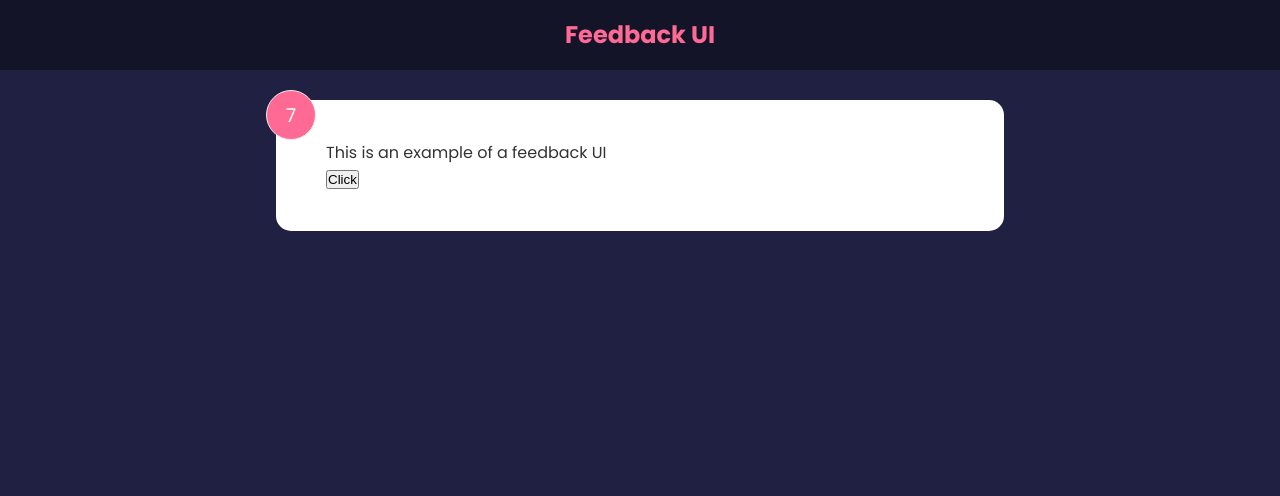
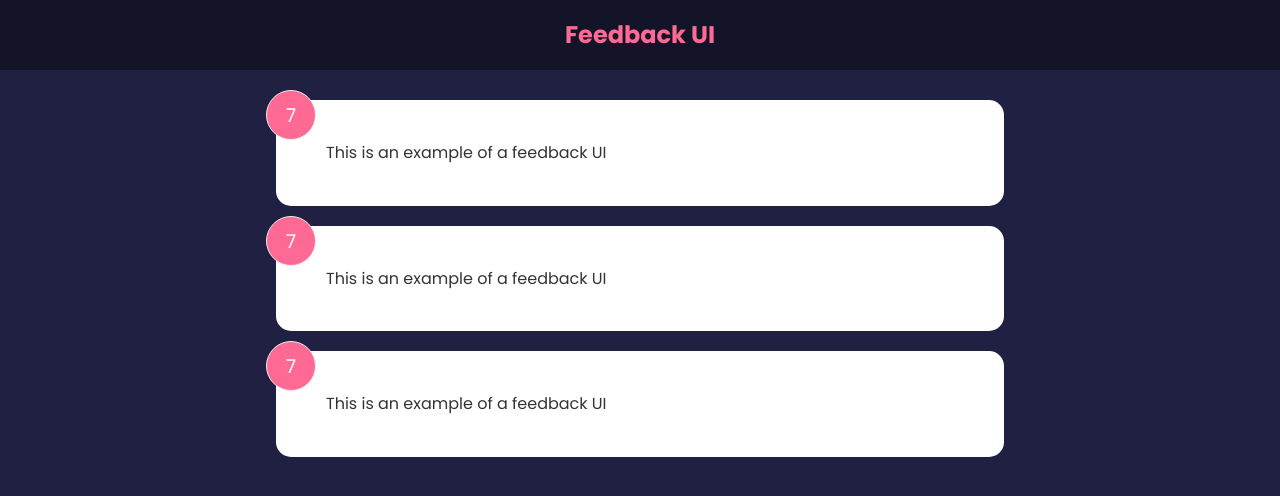
Before and after one commit to sama4549/React-Feedback-App, a React (Create React App) app: page / in a window 1280 px wide. Shown: the top 496 px of the page. Built offline with nearby package versions, Linux system fonts and the light colour scheme.

Commit message:
learn app level state

```diff
--- a/src/App.js
+++ b/src/App.js
@@ -1,13 +1,16 @@
+import { useState } from 'react';
 import Header from './components/Header';
-import FeedbackItem from './components/FeedbackItem';
+import FeedbackList from './components/FeedbackList';
+import FeedbackData from './data/FeedbackData';
 
 function App() {
+    const [feedback, setFeedback] = useState(FeedbackData)
 
     return (
         <>
             <Header />
             <div className="container">
-                <FeedbackItem />
+                <FeedbackList feedback={feedback} />
             </div>
         </>
     )
--- a/src/components/FeedbackItem.jsx
+++ b/src/components/FeedbackItem.jsx
@@ -4,15 +4,10 @@ function FeedbackItem() {
     const [rating, setRating] = useState(7)
     const [text, setText] = useState('This is an example of a feedback UI')
 
-    const handleClick = () => {
-        setRating(10)
-    }
-
     return (
         <div className="card">
             <div className="num-display">{rating}</div>
             <div className="text-display">{text}</div>
-            <button onClick={handleClick}>Click</button>
         </div>
     )
 }
--- /dev/null
+++ b/src/components/FeedbackList.jsx
@@ -0,0 +1,17 @@
+import FeedbackItem from './FeedbackItem'
+
+function FeedbackList({ feedback }) {
+    if(!feedback || feedback.length === 0) {
+        return <p>No Feedback Yet</p>
+    }
+
+    return (
+        <div className="feedback-list">
+            {feedback.map((item) => (
+                <FeedbackItem key={item.id} item={item} />
+            ))}
+        </div>
+  )
+}
+
+export default FeedbackList;
--- a/src/components/Header.jsx
+++ b/src/components/Header.jsx
@@ -22,7 +22,7 @@ Header.defaultProps = {
 }
 
 Header.propTypes = {
-  test: PropTypes.string,
+  text: PropTypes.string,
   bgColor: PropTypes.string,
   textColor: PropTypes.string,
 }
--- /dev/null
+++ b/src/data/FeedbackData.js
@@ -0,0 +1,19 @@
+const FeedbackData = [
+    {
+        id: 1,
+        rating: 10,
+        text: 'Lorem ipsum dolor sit amet consectetur adipisicing elit. Facilis, recusandae! Sapiente, cupiditate, placeat facere earum expedita veniam quaerat alias tenetur hic beatae corporis dolorum! Eos.',
+    },
+    {
+        id: 2,
+        rating: 9,
+        text: 'Lorem ipsum dolor sit, amet consectetur adipisicing elit. Asperiores aut omnis, nobis ipsum reprehenderit repellendus voluptatum, error iste corporis, nostrum itaque eum ad quidem consequatur.',
+    },
+    {
+        id: 3,
+        rating: 8,
+        text: 'Lorem ipsum dolor sit amet consectetur adipisicing elit. Cumque iste incidunt dolorum, magnam laudantium beatae!',
+    },
+]
+
+export default FeedbackData;
```
